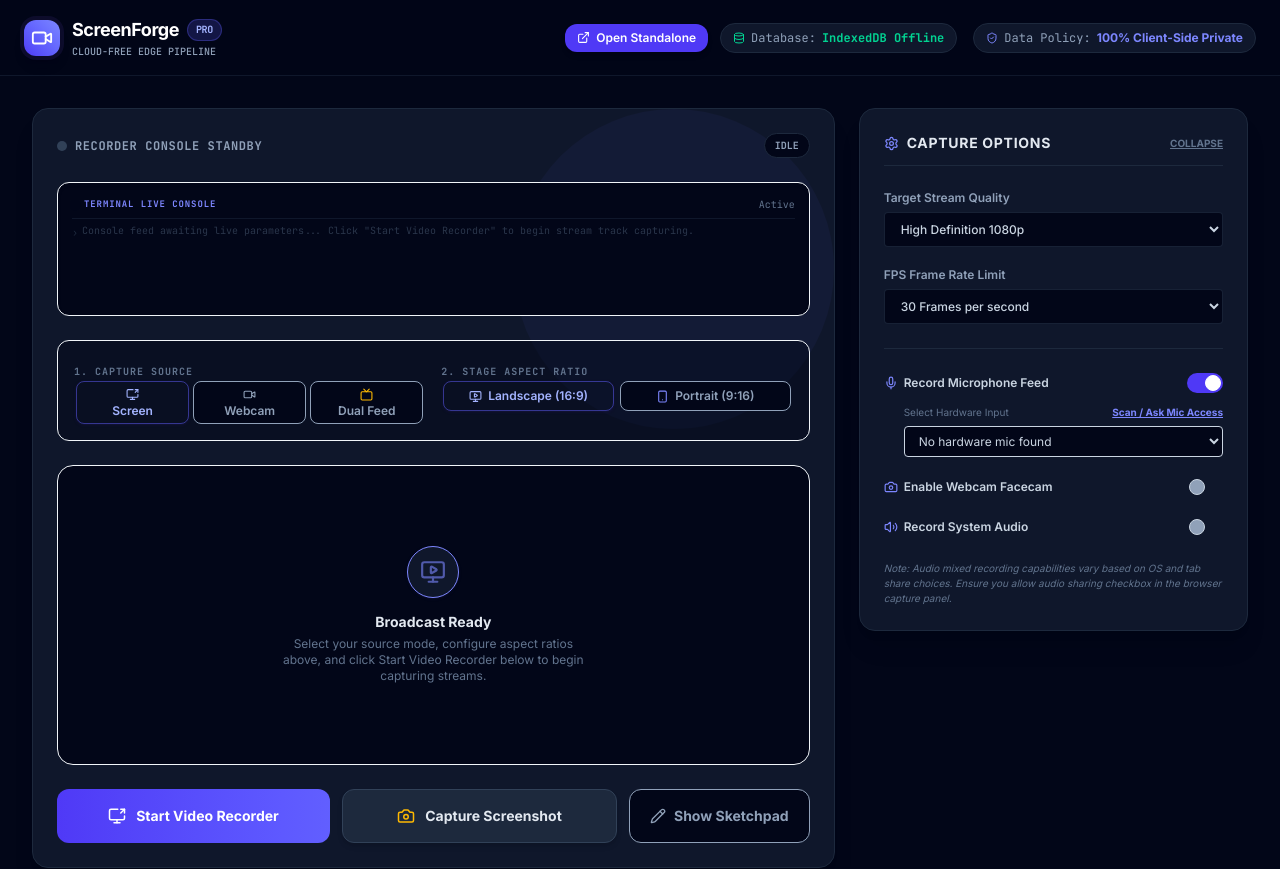
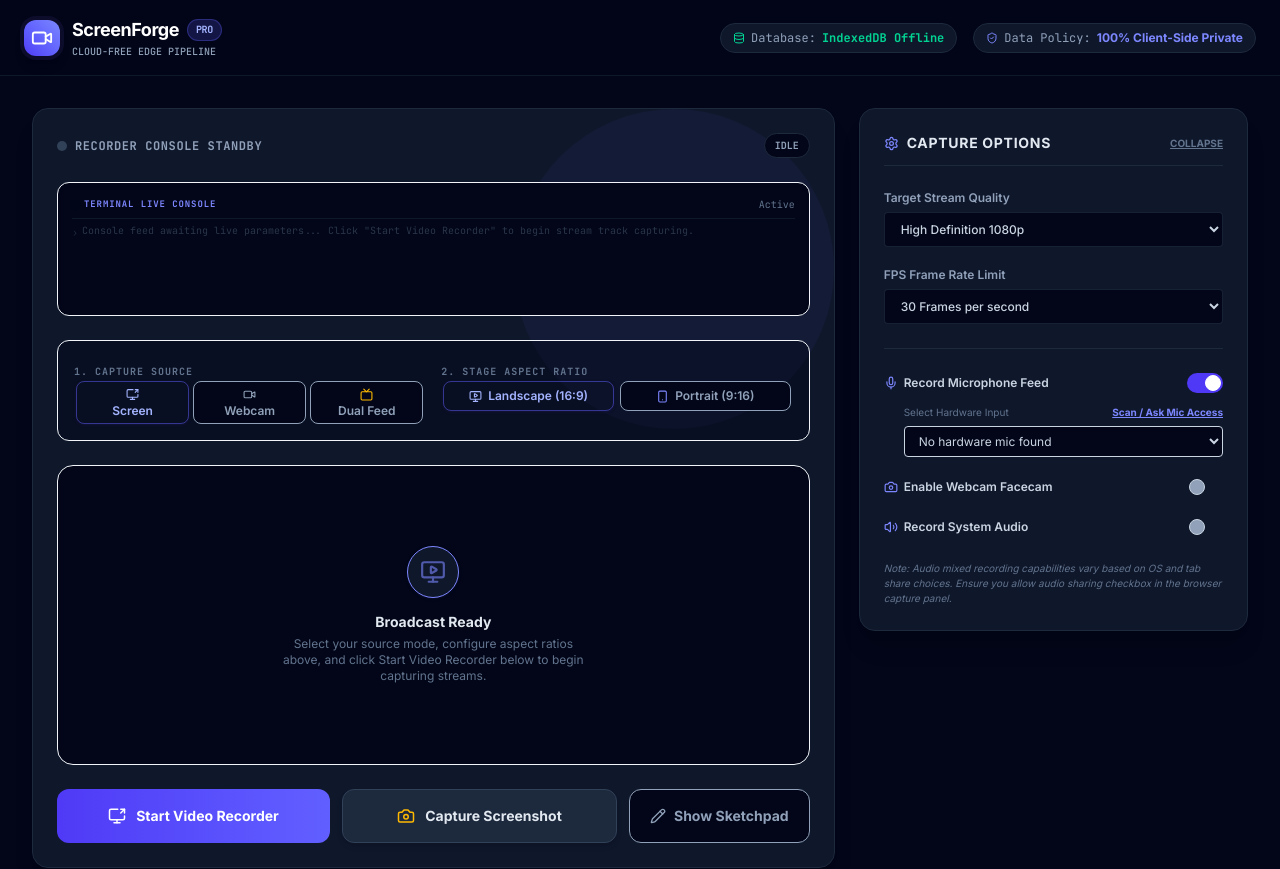
Before and after one commit to SMSNYDER81/ScreenForge, a React (Vite) app: page / in a window 1280 px wide. Shown: the top 869 px of the page. Built offline with nearby package versions, Linux system fonts and the light colour scheme.

Commit message:
ui: remove standalone mode link from header
Removes the redundant "Open Standalone" link to streamline the UI.

```diff
--- a/src/App.tsx
+++ b/src/App.tsx
@@ -788,19 +788,8 @@
           </div>
         </div>
 
-        {/* Database Sandbox details bar with Standalone Tab anchor */}
+        {/* Database Sandbox details bar */}
         <div className="flex items-center gap-3 text-xs">
-          <a
-            href={window.location.href}
-            target="_blank"
-            rel="noopener noreferrer"
-            className="flex items-center gap-1.5 px-3 py-1.5 rounded-xl bg-indigo-600 hover:bg-indigo-500 transition-all text-white font-medium shadow-md hover:shadow-indigo-500/20 active:scale-95"
-            title="Launch app in a secondary tab to bypass iframe policy limits"
-          >
-            <ExternalLink size={13} />
-            <span className="font-sans font-semibold">Open Standalone</span>
-          </a>
-
           <div className="hidden md:flex items-center gap-4 font-mono">
             <div className="flex items-center gap-1.5 px-3 py-1.5 rounded-full bg-slate-900 border border-slate-800">
               <Database size={12} className="text-emerald-400" />
```
